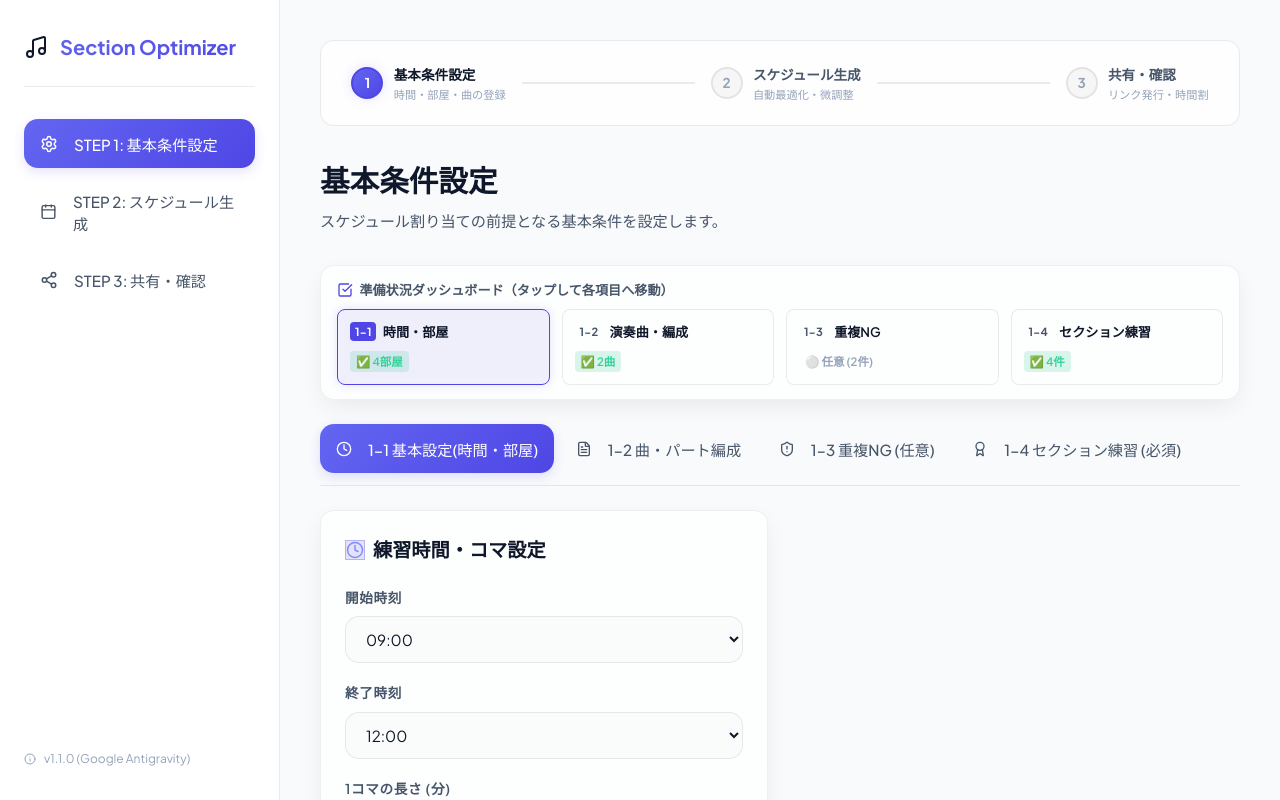
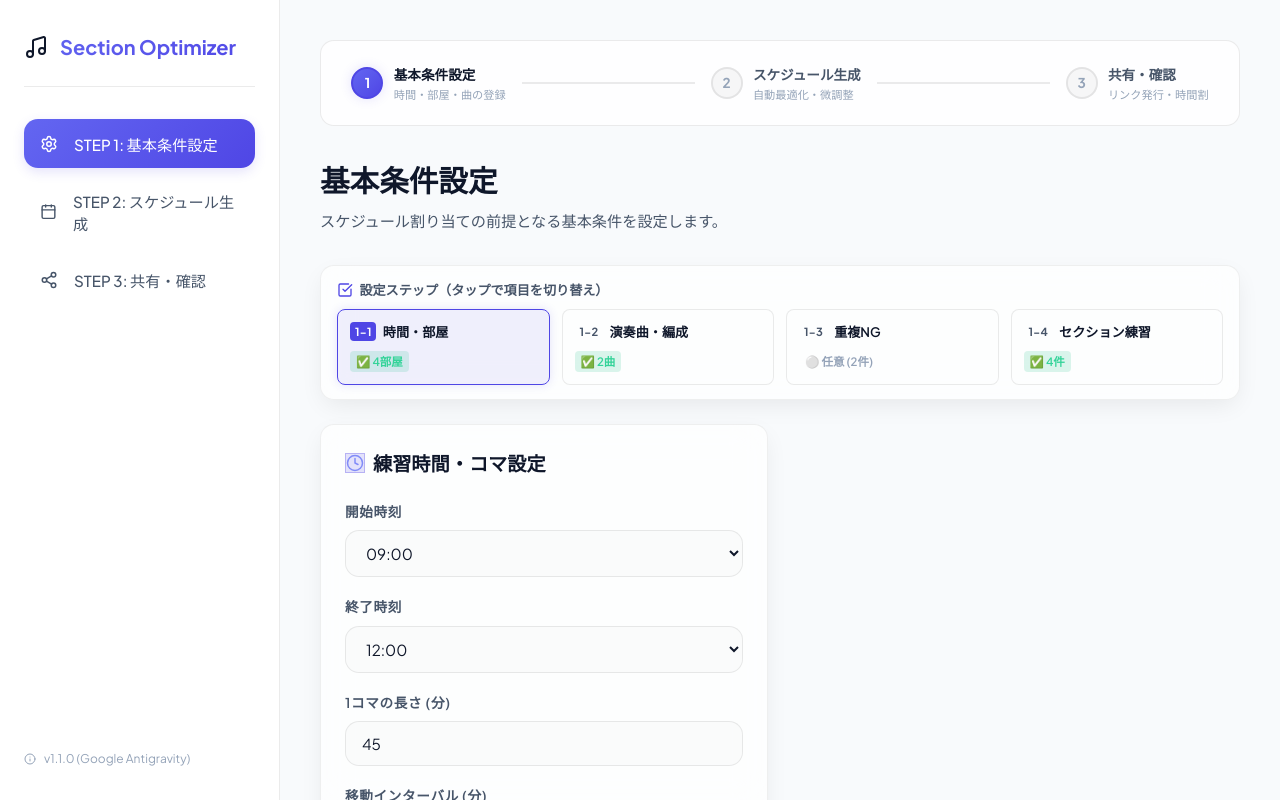
Before and after one commit to zfzeR1/brass-scheduler, a React (Vite) app: page / in a window 1280 px wide. Built offline with nearby package versions, Linux system fonts and the light colour scheme.

Commit message:
refactor: STEP 1の重複していたサブタブボタン列を削除し、ダッシュボードへナビゲーションを一本化

```diff
--- a/src/components/MasterDataTab.tsx
+++ b/src/components/MasterDataTab.tsx
@@ -9,7 +9,7 @@ import type {
   PartReference
 } from '../types';
 import { STANDARD_PART_COUNTS } from '../types';
-import { Plus, Trash2, Clock, MapPin, ShieldAlert, Award, FileText, CheckSquare, Square, ArrowUp, ArrowDown, Edit3, ChevronRight } from 'lucide-react';
+import { Plus, Trash2, Clock, MapPin, CheckSquare, Square, ArrowUp, ArrowDown, Edit3, ChevronRight } from 'lucide-react';
 import { formatPartName } from '../utils/scheduler';
 
 interface MasterDataTabProps {
@@ -401,7 +401,7 @@ export default function MasterDataTab({ state, setState, onProceedToSchedule }:
       <div className="status-dashboard glass-card" style={{ marginBottom: '1.5rem', padding: '0.85rem 1rem' }}>
         <div style={{ fontSize: '0.82rem', fontWeight: 600, color: 'var(--text-secondary)', marginBottom: '0.6rem', display: 'flex', alignItems: 'center', gap: '0.4rem' }}>
           <CheckSquare size={16} style={{ color: 'var(--primary)' }} />
-          <span>準備状況ダッシュボード（タップして各項目へ移動）</span>
+          <span>設定ステップ（タップで項目を切り替え）</span>
         </div>
         <div className="dashboard-grid">
           {/* 1-1 時間・部屋 */}
@@ -472,26 +472,6 @@ export default function MasterDataTab({ state, setState, onProceedToSchedule }:
             </div>
           </div>
         </div>
-      </div>
-
-      {/* Sub Tabs */}
-      <div className="nav-links" style={{ flexDirection: 'row', marginBottom: '1.5rem', borderBottom: '1px solid var(--border-color)', paddingBottom: '0.75rem', flexWrap: 'wrap', gap: '0.35rem' }}>
-        <button className={`nav-btn ${subTab === 'settings' ? 'active' : ''}`} onClick={() => setSubTab('settings')}>
-          <Clock size={16} />
-          1-1 基本設定(時間・部屋)
-        </button>
-        <button className={`nav-btn ${subTab === 'songs' ? 'active' : ''}`} onClick={() => setSubTab('songs')}>
-          <FileText size={16} />
-          1-2 曲・パート編成
-        </button>
-        <button className={`nav-btn ${subTab === 'ng-pairs' ? 'active' : ''}`} onClick={() => setSubTab('ng-pairs')}>
-          <ShieldAlert size={16} />
-          1-3 重複NG (任意)
-        </button>
-        <button className={`nav-btn ${subTab === 'entries' ? 'active' : ''}`} onClick={() => setSubTab('entries')}>
-          <Award size={16} />
-          1-4 セクション練習 (必須)
-        </button>
       </div>
 
       {/* SUB TAB: BASIC SETTINGS */}
```
